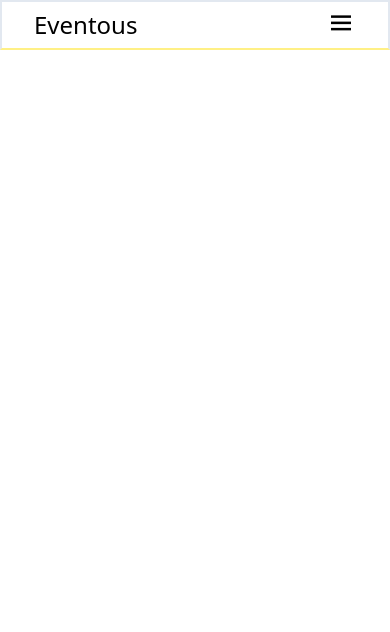
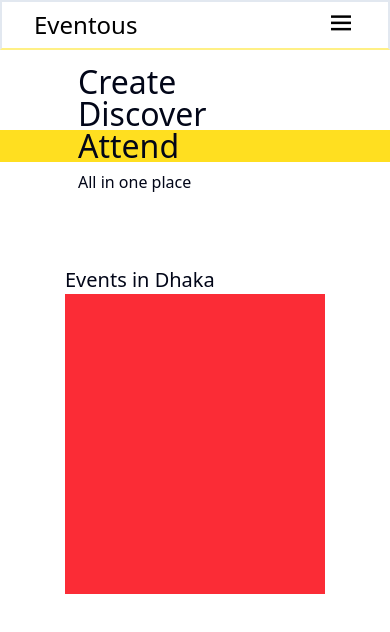
Before and after one commit to mahbub47/eventous, a React (Vite) app in the folder frontend/: page / in a window 390 px wide. Shown: the top 632 px of the page. Built offline with nearby package versions, Linux system fonts and the light colour scheme.

Commit message:
Hero section completed with proper responsiveness

```diff
--- a/frontend/src/App.tsx
+++ b/frontend/src/App.tsx
@@ -1,10 +1,14 @@
 import "./App.css";
+import HeroEvents from "./components/hero-events/HeroEvents";
+import HeroTitle from "./components/hero/HeroTitle";
 import Navbar from "./components/navbar/Navbar";
 
 function App() {
   return (
-    <div className="bg-white w-full h-full absolute">
-      <Navbar/>
+    <div className="bg-white w-full min-h-100 absolute">
+      <Navbar />
+      <HeroTitle />
+      <HeroEvents />
     </div>
   );
 }
--- /dev/null
+++ b/frontend/src/components/hero-events/HeroEvents.tsx
@@ -0,0 +1,14 @@
+import React from "react";
+
+function HeroEvents() {
+  return (
+    <>
+      <div className="w-8/12 mx-auto mt-18">
+        <h1 className="text-xl">Events in Dhaka</h1>
+        <div className="h-[300px] bg-red-500"></div>
+      </div>
+    </>
+  );
+}
+
+export default HeroEvents;
--- /dev/null
+++ b/frontend/src/components/hero/HeroTitle.tsx
@@ -0,0 +1,31 @@
+import HeroImage from "../../assets/hero-image.jpg";
+
+function HeroTitle() {
+  return (
+    <div className="w-full relative md:mt-10 mt-4 ">
+      <div className="bg-white w-full font-normal lg:text-[94px]/24 md:text-[64px]/16 text-[32px]/8 ps-[20%]">
+        Create
+      </div>
+      <div className="bg-white w-full lg:text-[94px]/24 font-normal md:text-[64px]/16 text-[32px]/8 ps-[20%]">
+        Discover
+      </div>
+      <div className="bg-yellow-300 w-full lg:text-[94px]/24 font-normal md:text-[64px]/16 text-[32px]/8 ps-[20%]">
+        Attend
+      </div>
+      <div className="font-light lg:text-3xl mt-2 md:text-xl sm:text-lg ps-[20%]">
+        All in one place
+      </div>
+      <img
+        src={HeroImage}
+        alt="hero-image"
+        className="w-64 absolute top-25 right-[20%] rounded-full border-24 border-yellow-300 lg:block hidden"
+      />
+      <div className="md:mt-10 mt-4 text-xs lg:text-[16px] ps-[20%] hidden sm:block">
+        Eventous lets you effortlessly create, manage, and join events <br />—
+        from concerts and seminars to workshops and meetups.
+      </div>
+    </div>
+  );
+}
+
+export default HeroTitle;
--- a/frontend/src/components/navbar/Navbar.tsx
+++ b/frontend/src/components/navbar/Navbar.tsx
@@ -1,4 +1,7 @@
+import { useState } from "react";
+
 function Navbar() {
+  const [isMenuOpen, setMenuOpen] = useState(false);
   return (
     <div>
       <header className="flex justify-between items-center text-black px-8 py-1.5 bg-white border-b-yellow-200 border-2">
@@ -6,38 +9,65 @@ function Navbar() {
           <a href="#">
             <h1 className="text-2xl font-light">Eventous</h1>
           </a>
-          <div className="relative sm:flex bg-amber-50 items-center mx-6 py-1.5 rounded-3xl xl:w-lg w-sm border-1 border-b-gray hidden">
+          <div className="relative sm:flex bg-yellow-50 items-center mx-6 py-1.5 rounded-3xl xl:w-lg w-sm border-1 border-b-gray hidden">
             <i className="bx bx-search absolute m-2 text-xl text-gray-500"></i>
             <input
               type="text"
-              className="ps-8 text-md text-sm font-light focus:outline-none"
+              className="ps-8 text-md text-sm font-light focus:outline-none w-full pe-12"
               placeholder="search event"
             />
-            <i className="bx bx-search absolute right-0 m-2 text-md text-gray-500 bg-amber-300 rounded-2xl p-1"></i>
+            <i className="bx bx-search absolute right-0 m-2 text-md cursor-pointer text-gray-500 bg-amber-300 rounded-2xl p-1.5"></i>
           </div>
         </div>
         <div className="flex justify-between items-center">
           <div className="lg:flex justify-start items-center px-4 hidden">
             <div className="flex justify-center items-center px-4">
               <i className="bx bx-plus text-red-600 text-md"></i>
-              <a href="#" className="text-sm text-black py-1 px-1 underline">
+              <a
+                href="#"
+                className="text-sm text-black py-1.5 px-0.5 underline"
+              >
                 Create event
               </a>
             </div>
             <div className="flex justify-center items-center px-4">
               <i className="bx bx-heart text-red-600"></i>
-              <a href="#" className="text-sm text-black py-1 px-1">
+              <a href="#" className="text-sm text-black py-1.5 px-1">
                 Likes
               </a>
             </div>
           </div>
           <div className="md:flex justify-self-end hidden">
-            <button className="text-sm font-semibold py-2 px-3 mx-5 cursor-pointer">Login</button>
-            <button className="text-sm font-semibold py-2 px-5 bg-amber-300 rounded-sm cursor-pointer hover:bg-amber-100 transform">Signup</button>
+            <button className="text-sm font-semibold py-1.5 px-3 mx-5 cursor-pointer hover:underline">
+              Login
+            </button>
+            <button className="text-sm font-semibold py-1.5 px-5 bg-yellow-300 rounded-sm cursor-pointer hover:bg-amber-400 transition-colors">
+              Signup
+            </button>
           </div>
         </div>
         <div className="md:hidden">
-          <i className="bx bx-menu text-3xl font-light cursor-pointer"></i>
+          <i
+            className="bx bx-menu text-3xl font-light cursor-pointer"
+            onClick={() => setMenuOpen(!isMenuOpen)}
+          ></i>
+        </div>
+
+        <div
+          className={`z-10 absolute md:hidden top-12 w-full left-0 bg-amber-200 text-black flex flex-col items-center font-normal text-md transform transition-transform ${
+            isMenuOpen ? "opacity-100" : "opacity-0"
+          }`}
+          style={{ transition: "transform 0.3 ease, opacity 0.3 ease" }}
+        >
+          <li className="list-none w-full cursor-pointer text-center p-4 hover:bg-amber-300 transition-all ">
+            Create event
+          </li>
+          <li className="list-none w-full cursor-pointer text-center p-4 hover:bg-amber-300 transition-all ">
+            Likes
+          </li>
+          <li className="list-none w-full cursor-pointer text-center p-4 hover:bg-amber-300 transition-all ">
+            Login/Signup
+          </li>
         </div>
       </header>
     </div>
--- a/frontend/src/index.css
+++ b/frontend/src/index.css
@@ -120,8 +120,7 @@
 }
 
 @layer components {
-  .card{
+  .card {
     background-color: var(--color-yellow-400);
-
   }
 }
```
Also changed, not shown: 1 other file (tests, documents, lock files or other folders).
